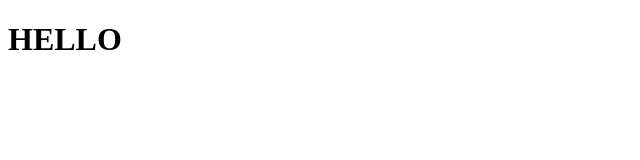
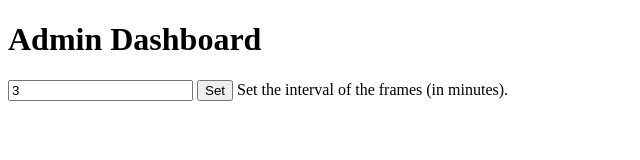
Before and after one commit to om-mapari/proctor-vision-backend, a website: page public/index.html in a window 1280 px wide. Shown: the whole page, without its empty margins (0-640 px from the left). Drawn offline with Linux system fonts and the light colour scheme.

Commit message:
admin panal index.html added

```diff
--- a/public/index.html
+++ b/public/index.html
@@ -4,10 +4,24 @@
     <meta charset="UTF-8">
     <meta http-equiv="X-UA-Compatible" content="IE=edge">
     <meta name="viewport" content="width=device-width, initial-scale=1.0">
-    <title>Admin Dashboard</title>
+    <title>Document</title>
+    <link rel="stylesheet" href="css/index.css">
 </head>
 <body>
-    <h1>HELLO</h1>
 
+
+
+
+  <h1 class="header">Admin Dashboard</h1>
+  <!-- -------------------------- To set intervals --------------------------- -->
+  <div class="set_interval">
+      <input name="interval" type="number" min="1" value="3"/>
+      <button>Set</button>
+      <span class="span_int">Set the interval of the frames (in minutes).</span>
+  </div>
+
+  <!-- ----------------------- To insert user details & images ------------------------ -->
+  <div class="container"></div>
+    <script type="module" src="js/index.js"></script>
 </body>
 </html>
```
Also changed, not shown: public/js/index.js (added).
